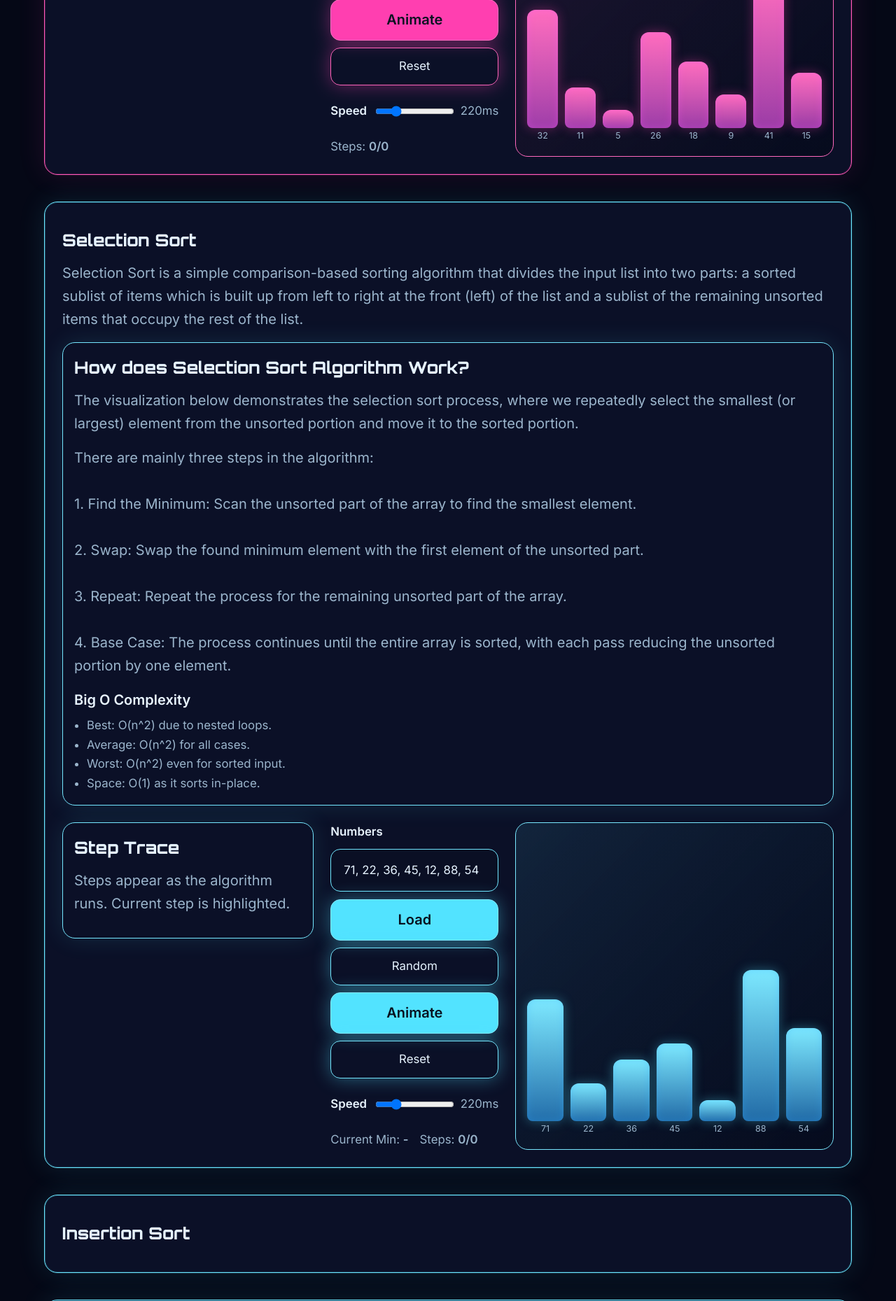
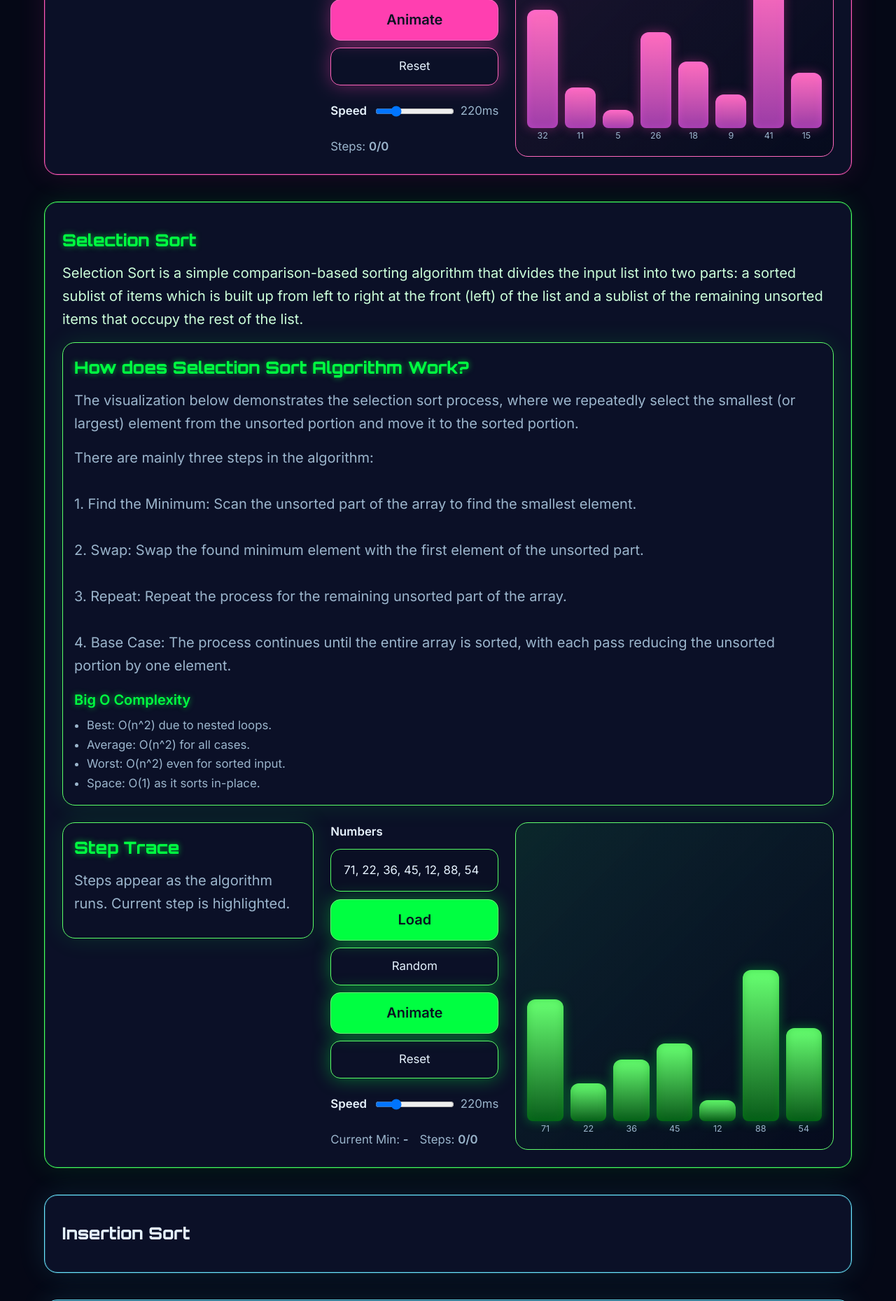
Before and after one commit to ZyS1b/DSA_Group4_LabExercise6, a Flask app: page /works/sorting in a window 1280 px wide. Shown: the part 1259-3118 px from the top of the page at 70% size. Run offline with Flask 3, Linux system fonts and the light colour scheme.

Commit message:
CSS update for Selection Sort Section
Tweaked Colors for the Selection Section to easily distinguish sections from each other.

```diff
--- a/static/sorting_style.css
+++ b/static/sorting_style.css
@@ -183,6 +183,32 @@
   --bg-aurora-1: var(--neon-cyan);
   --bg-aurora-2: var(--neon-blue);
   --bg-aurora-3: var(--neon-cyan);
+}
+
+#selection {
+  --accent: #00ff41;
+  --accent-2: #008f11;
+
+  --text-highlight: #00ff41;
+  --glow-color: rgba(0, 255, 65, 0.6);
+}
+
+#selection h3,
+#selection h4,
+#selection h5 {
+  color: var(--accent);
+  text-shadow: 0 0 8px var(--glow-color)
+}
+
+#selection .note{
+  color: #ccffda;
+}
+
+#selection .sort-bar.is-sorted {
+  background: var(--accent) !important;
+  box-shadow: 0 0 18px var(--accent) !important;
+  border-color: #fff !important;
+  opacity: 1;
 }
 
 .sorter{
```
